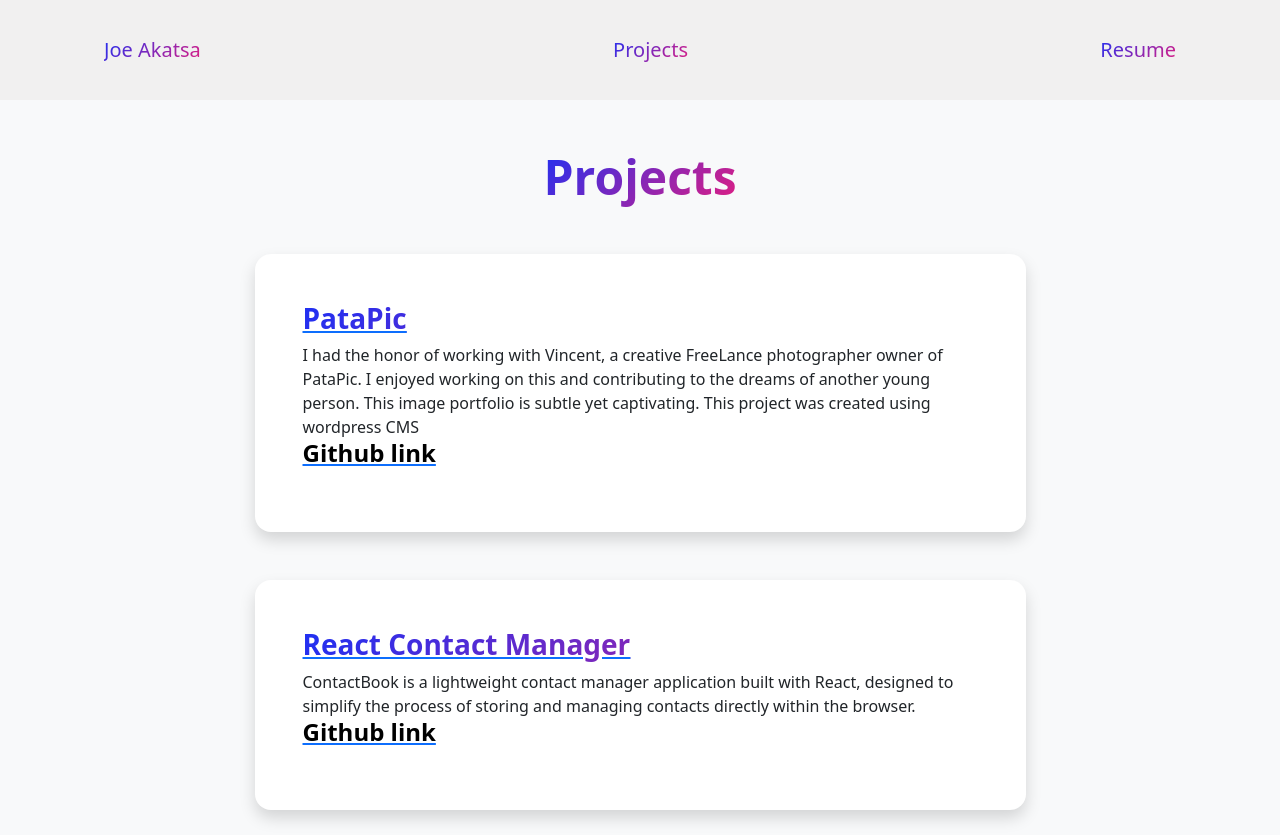
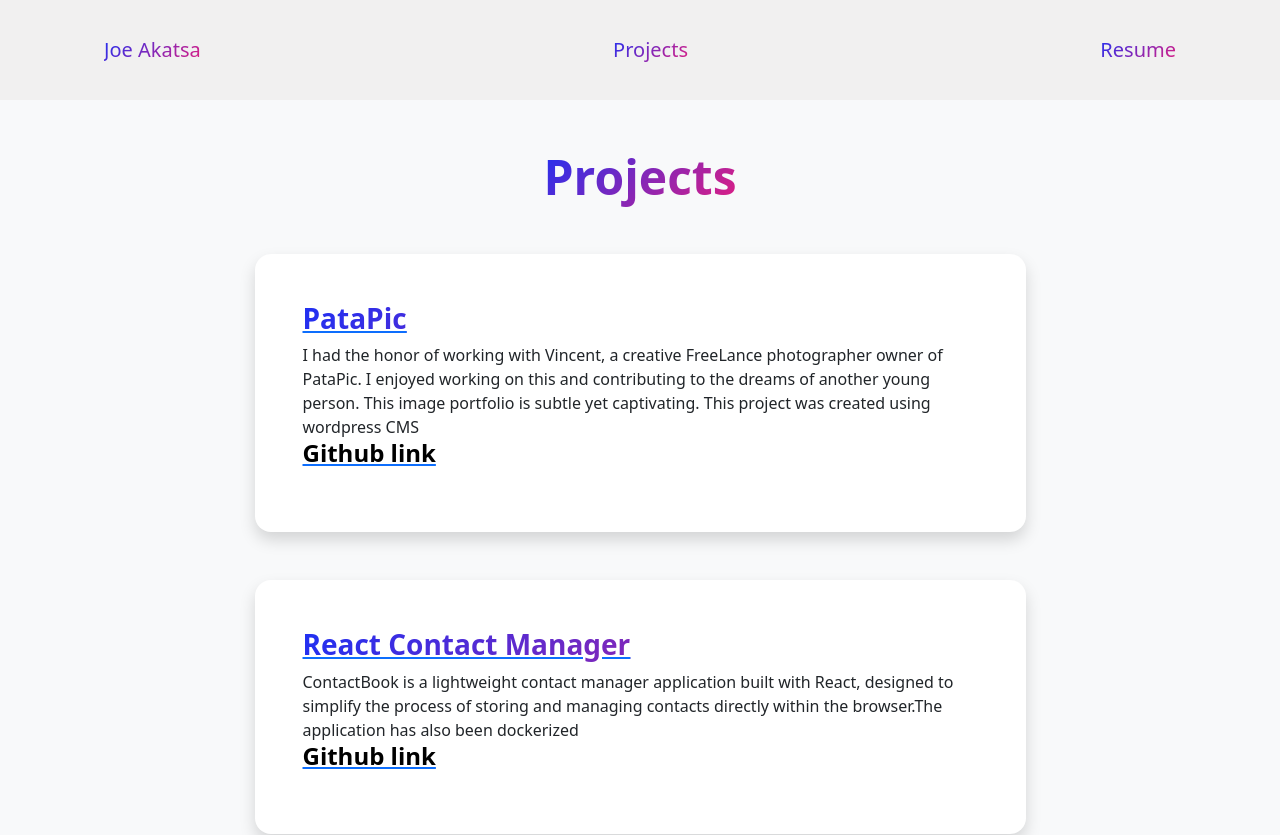
Before and after one commit to jakatsa/portfolio, a React (Vite) app in the folder portfolio/: page /Projects in a window 1280 px wide. Shown: the top 835 px of the page. Built offline with nearby package versions, Linux system fonts and the light colour scheme.

Commit message:
Update Projects.jsx

```diff
--- a/portfolio/src/components/Projects.jsx
+++ b/portfolio/src/components/Projects.jsx
@@ -21,8 +21,8 @@ export const Projects = () => {
               {/* Project Cards */}
               <ProjectCard
                 title="React Contact Manager"
-                description="ContactBook is a lightweight contact manager application built with React, designed to simplify the process of storing and managing contacts directly within the browser."
-                liveLink="https://joescontactbook.netlify.app/"
+                description="ContactBook is a lightweight contact manager application built with React, designed to simplify the process of storing and managing contacts directly within the browser.The application has also been dockerized"
+                liveLink="https://contactmanager-93ih.vercel.app/"
                 githubLink="https://github.com/jakatsa/contactmanager"
               />
               <ProjectCard
```
